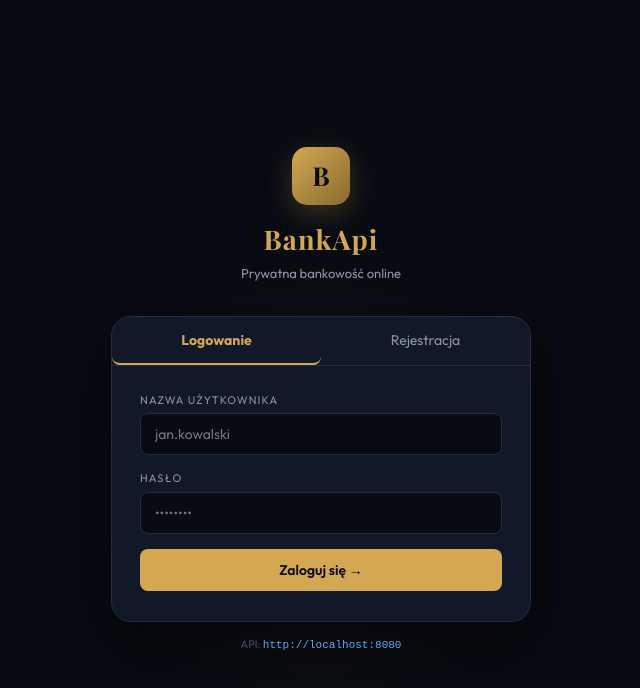
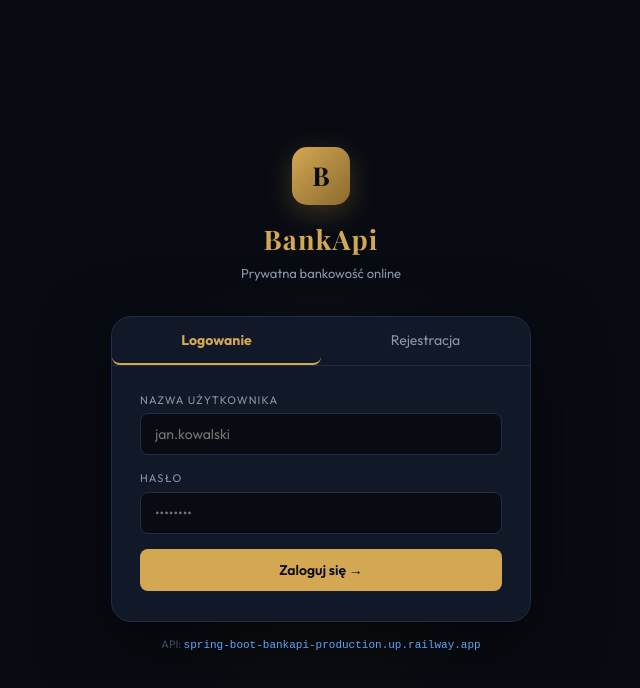
Before and after one commit to kyrylo-sketch/bank-frontend, a React (Vite) app: page / in a window 1280 px wide. Shown: the top 688 px of the page, without its empty margins (319-959 px from the left). Built offline with nearby package versions, Linux system fonts and the light colour scheme.

Commit message:
change API URL to Railway

```diff
--- a/src/App.jsx
+++ b/src/App.jsx
@@ -8,7 +8,7 @@ const C = {
   green: "#34d399", red: "#f87171", blue: "#60a5fa",
 };
 
-const BASE = "http://localhost:8080";
+const BASE = "spring-boot-bankapi-production.up.railway.app";
 
 async function apiFetch(path, opts = {}) {
   const token = localStorage.getItem("jwtToken");
```
Also changed, not shown: 1 other file (tests, documents, lock files or other folders).
